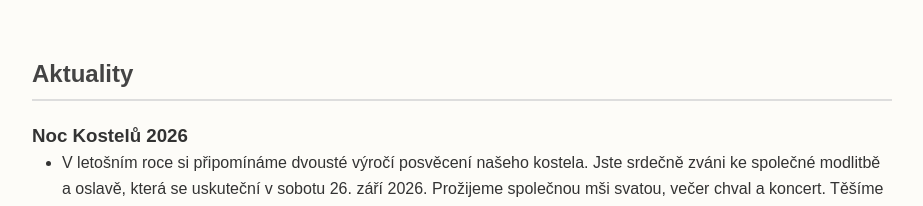
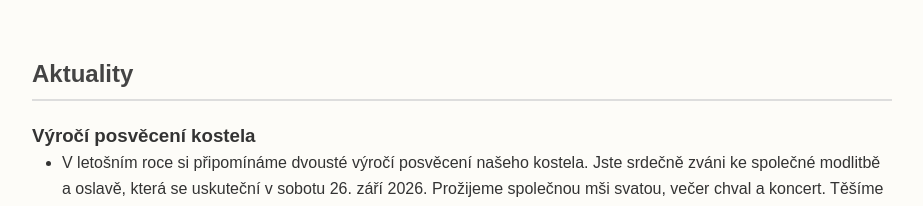
Before and after one commit to vojtechriha149/farnost, a plain HTML site: page index.html in a window 1280 px wide. Shown: the part 1880-2086 px from the top of the page, without its empty margins (178-1101 px from the left). Drawn offline with Linux system fonts and the light colour scheme.

Commit message:
Add files via upload

```diff
--- a/index.html
+++ b/index.html
@@ -430,7 +430,7 @@
     <!-- Aktuality -->
     <section id="aktuality">
         <h2>Aktuality</h2>
-        <h3>Noc Kostelů 2026</h3>
+        <h3>Výročí posvěcení kostela</h3>
         <ul>
             <li>V letošním roce si připomínáme dvousté výročí posvěcení našeho kostela. Jste srdečně zváni ke společné modlitbě a oslavě, která se uskuteční v sobotu 26. září 2026. Prožijeme společnou mši svatou, večer chval a koncert. Těšíme se na setkání s vámi.</li>
         </ul>
```
